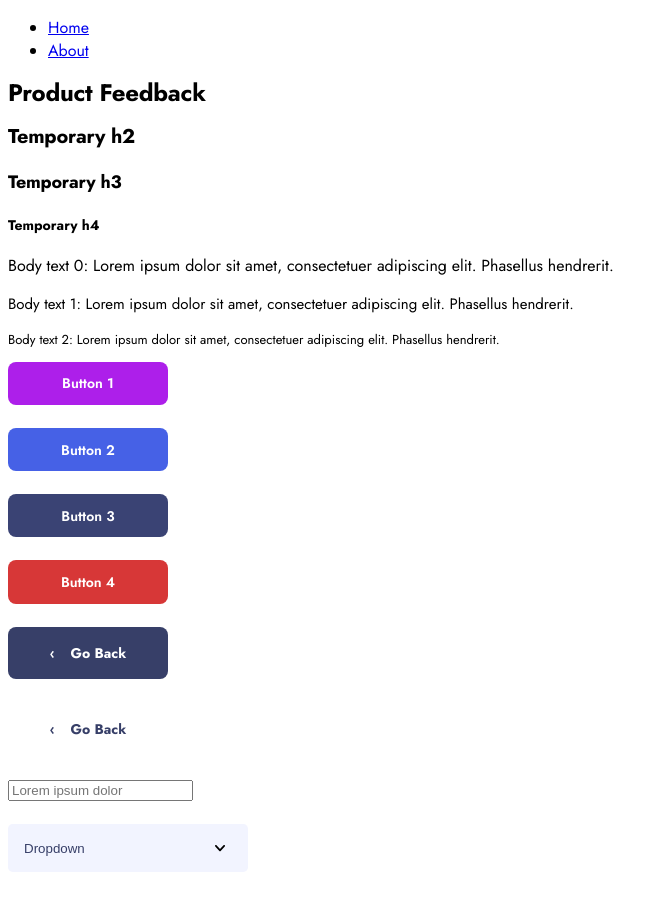
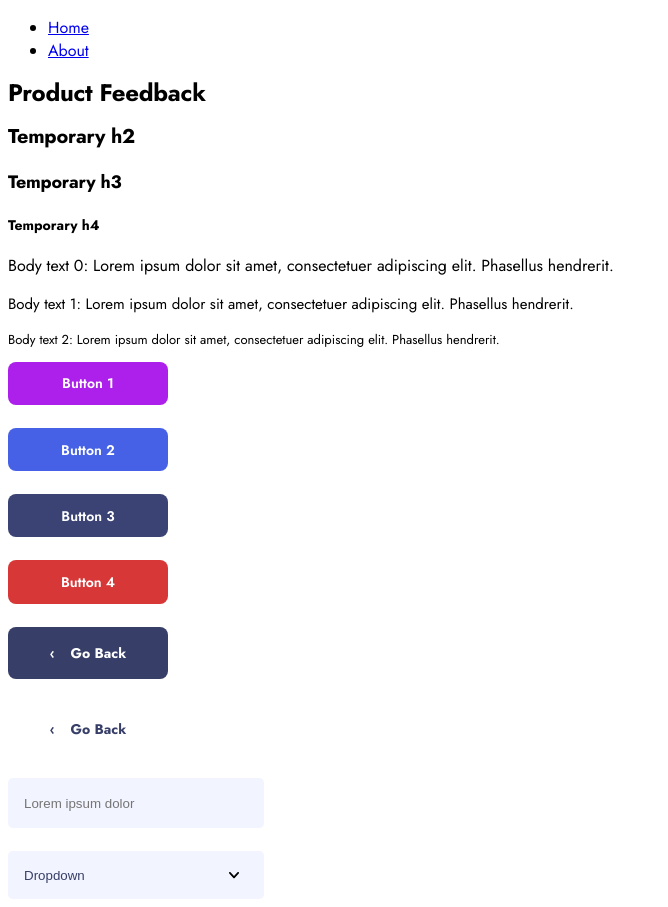
Before and after one commit to RPMorrigan/product-feedback-app, a React (Vite) app in the folder client/: page / in a window 1280 px wide. Shown: the whole page, without its empty margins (0-668 px from the left). Before the commit the page ends 880 px from the top, so only its background shows below. Built offline with nearby package versions, Linux system fonts and the light colour scheme; the HTML template or start-up script is replaced by a standard one.

Commit message:
Start of the day!

```diff
--- a/client/src/index.css
+++ b/client/src/index.css
@@ -143,13 +143,21 @@ button {
 /* Inputs & Selectors */
 
 input {
+  color: var(--black0);
+  height: 3rem;
+  width: 14rem;
+  padding-left: 1rem;
+  padding-right: 1rem;
+  background: var(--grey0);
+  border: none;
+  border-radius: 0.3rem;
 }
 
 select {
   appearance: none;
   color: var(--black0);
   height: 3rem;
-  width: 15rem;
+  width: 16rem;
   padding-left: 1rem;
   background: var(--grey0) right/4% url('./assets/chevron.svg') no-repeat;
   background-position-x: 90%;
@@ -157,6 +165,11 @@ select {
   border-radius: 0.3rem;
 }
 
+select:active, select:open {
+  border: solid thin var(--blue0);
+}
+
 option {
   margin: 2rem auto;
+  background: white;
 }
```
